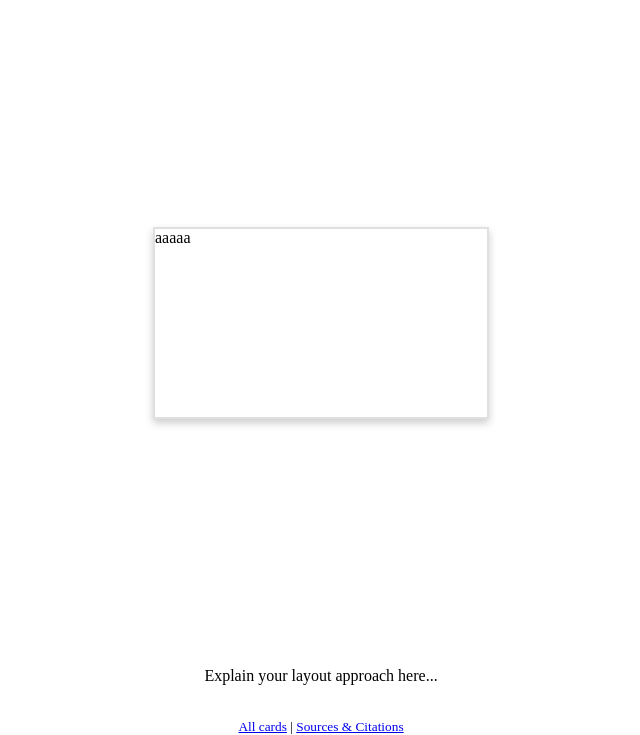
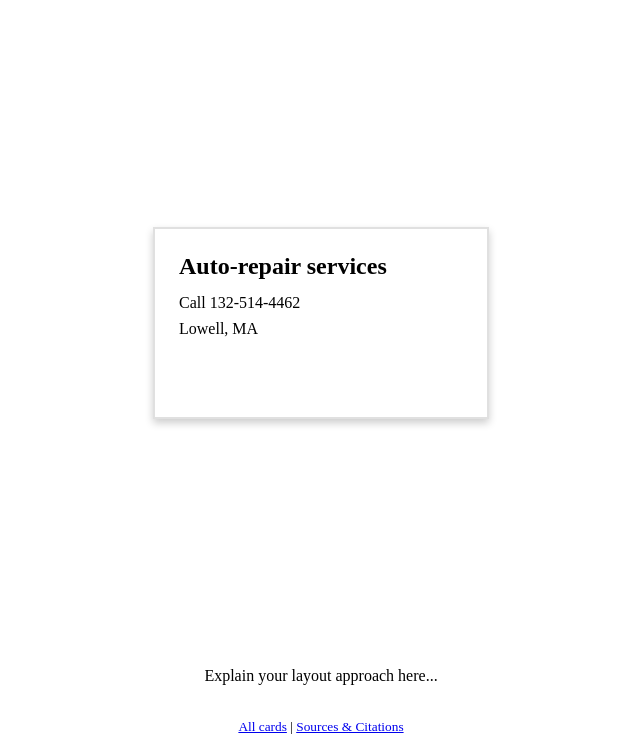
Before and after one commit to IACS-26-27/web-design-1-business-card-paulstrain-a11y, a website: page box.html in a window 1280 px wide. Shown: the part 65-800 px from the top of the page, without its empty margins (319-959 px from the left). Drawn offline with Linux system fonts and the light colour scheme.

Commit message:
I had AI help create a layout

```diff
--- a/box.css
+++ b/box.css
@@ -20,11 +20,17 @@ h6 {
 }
 */
 
-/* Your box model card styles go here!
- * Layout with margin, padding, border, width, and height only
- * (no flexbox or grid). */
-.card h1 {
-  /* Demo style -- remove me and write your own */
-  color: red;
-  margin-left: 1.5in;
+/* AI-generated code starts here */
+/* Student prompt: "Landscape with the name at the top and contact details below." */
+.card-front {
+  padding: 0.25in;
 }
+
+.card-front h2 {
+  margin-bottom: 0.15in;
+}
+
+.card-front p + p {
+  margin-top: 0.08in;
+}
+/* AI-generated code ends here */
--- a/box.html
+++ b/box.html
@@ -10,16 +10,22 @@
   <body>
     <h1>Box Model Card</h1>
 
+
     <!-- Change landscape to portrait or square
      for a different size card -->
     <div class="card landscape">
+      <!-- AI-generated markup starts here -->
+      <!-- Student prompt: "Landscape with the name at the top and contact details below." -->
       <div class="card-front">
-        <!-- Front of card here -->
-         aaaaa
+        <h2>Auto-repair services</h2>
+        <p>Call 132-514-4462</p>
+        <p>Lowell, MA</p>
       </div>
+      <!-- AI-generated markup ends here -->
       <div class="card-back">
         <!-- Back of card here -->
-         bbbb
+         Closed on Sundays
+         11:AM - 7PM daily
       </div>
     </div>
 
```
Also changed, not shown: citations.html (+1 -1 lines).
